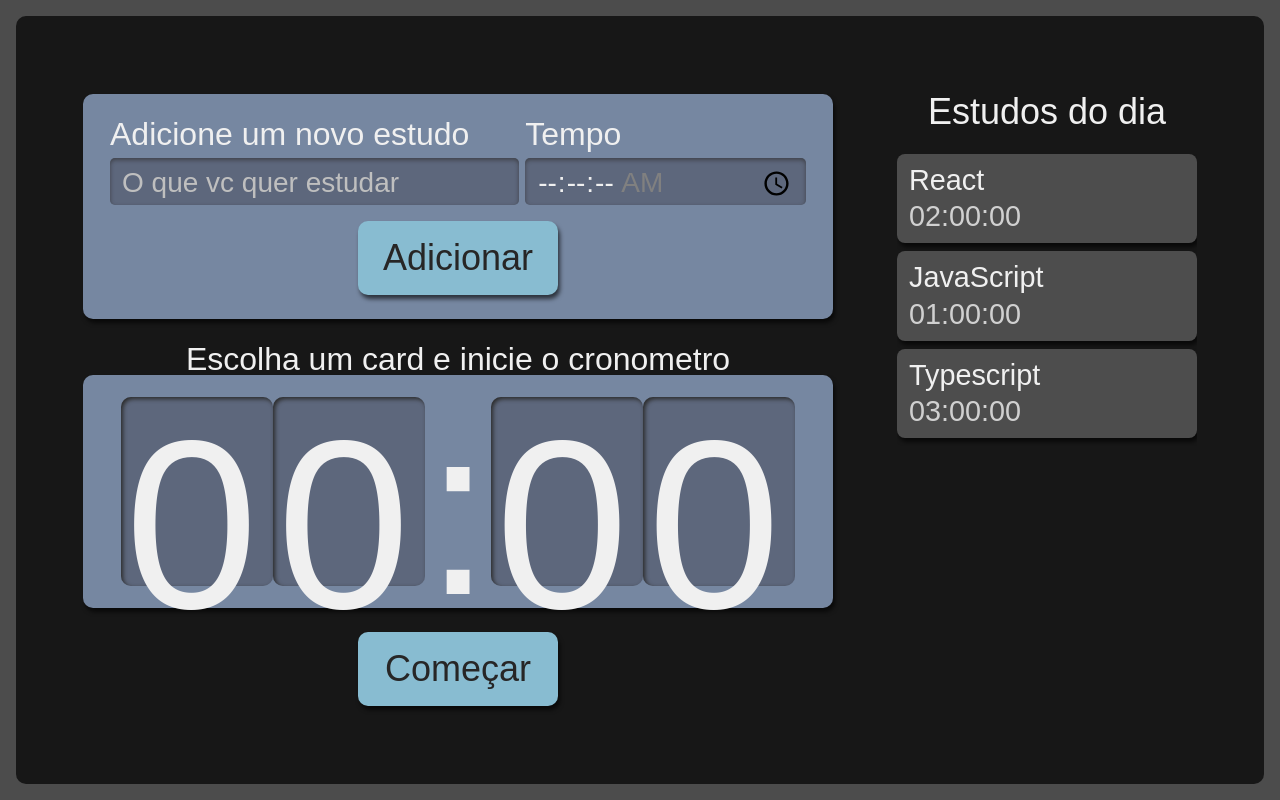
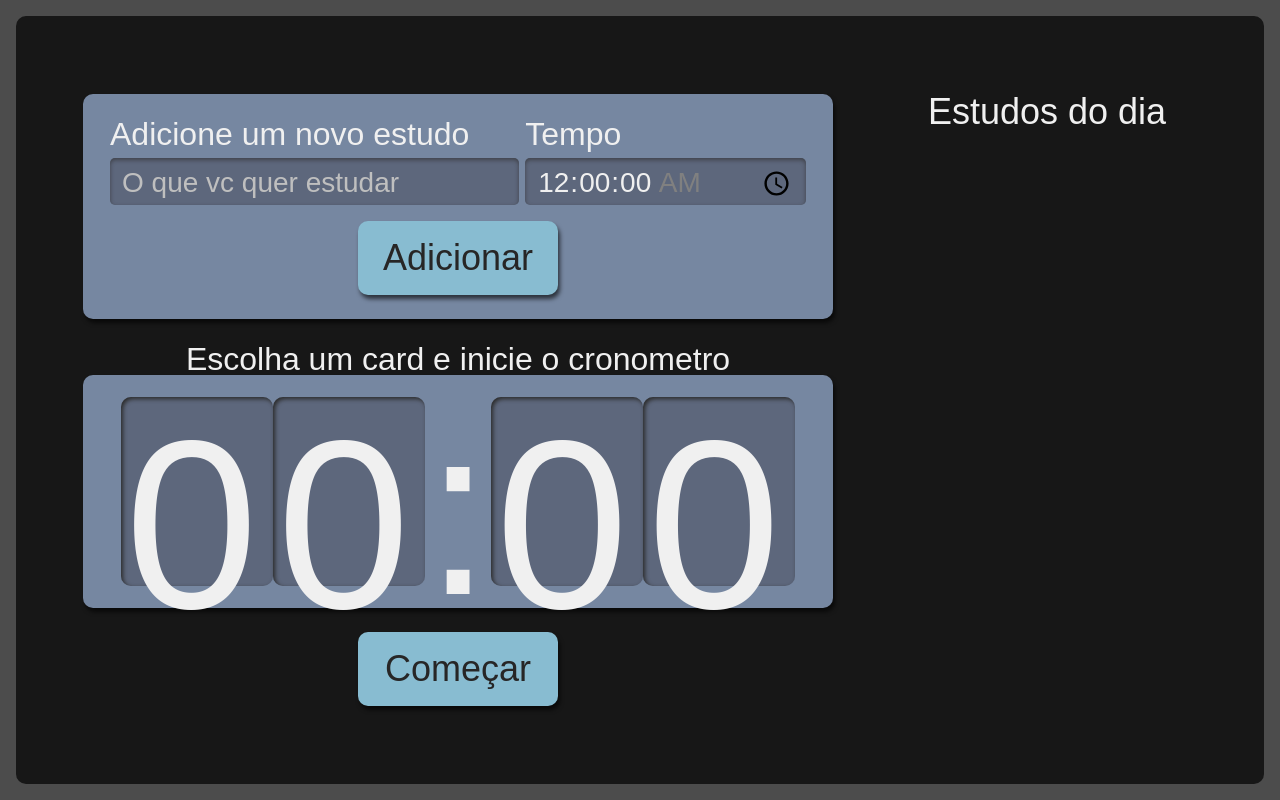
Before and after one commit to cristopherpds/alura-studies, a React (Create React App) app: page / in a window 1280 px wide. Built offline with nearby package versions, Linux system fonts and the light colour scheme.

Commit message:
Using state to update components, contol fields of form with states, creation of interfaces, use of props to report change of state

```diff
--- a/package.json
+++ b/package.json
@@ -14,6 +14,7 @@
     "react-dom": "^18.2.0",
     "react-scripts": "^5.0.1",
     "typescript": "^4.8.3",
+    "uuid": "^9.0.0",
     "web-vitals": "^2.1.4"
   },
   "scripts": {
@@ -41,6 +42,7 @@
     ]
   },
   "devDependencies": {
+    "@types/uuid": "^8.3.4",
     "sass": "^1.54.9",
     "typescript-plugin-css-modules": "^3.4.0"
   }
--- a/src/components/Botao/index.tsx
+++ b/src/components/Botao/index.tsx
@@ -3,11 +3,13 @@
 
 interface IProps {
     children: React.ReactNode;
+    type?: "button" | "submit" | "reset" | undefined
 }
 class Botao extends React.Component<IProps>{
   render(){
+    const {type='button'} = this.props;
     return(
-      <button className={style.botao}>
+      <button type={type} className={style.botao}>
         {this.props.children}
       </button>
     )
--- a/src/components/Formulario/index.tsx
+++ b/src/components/Formulario/index.tsx
@@ -1,16 +1,45 @@
 import React from "react";
+import { ITarefa } from "../../types/tarefa";
 import Botao from "../Botao";
-import style from './style.module.scss';
-class Formulario extends React.Component {
+import style from "./style.module.scss";
+import {v4 as uuidv4} from "uuid";
+class Formulario extends React.Component<{
+  setTarefas: React.Dispatch<React.SetStateAction<ITarefa[]>>;
+}> {
+  state = {
+    tarefa: "",
+    tempo: "00:00",
+  };
+
+  adicionarTarefa(e: React.FormEvent) {
+    e.preventDefault();
+    this.props.setTarefas((tarefasAntigas) => [
+      ...tarefasAntigas,
+      {
+        ...this.state,
+        selecionado: false,
+        completado: false,
+        id: uuidv4()
+      },
+    ]);
+    this.setState({ tarefa: "", tempo: "00:00" });
+  }
   render() {
     return (
-      <form className={style.novaTarefa}>
+      <form
+        className={style.novaTarefa}
+        onSubmit={this.adicionarTarefa.bind(this)}
+      >
         <div className={style.inputContainer}>
           <label htmlFor="tarefa">Adicione um novo estudo</label>
           <input
             type="text"
             name="tarefa"
             id="tarefa"
+            value={this.state.tarefa}
+            onChange={(e) =>
+              this.setState({ ...this.state, tarefa: e.target.value })
+            }
             placeholder="O que vc quer estudar"
             required
           />
@@ -22,14 +51,16 @@
             step="1"
             name="tempo"
             id="tempo"
+            value={this.state.tempo}
+            onChange={(e) =>
+              this.setState({ ...this.state, tempo: e.target.value })
+            }
             min="00:00:00"
             max="01:30:00"
             required
           />
         </div>
-        <Botao>
-          Adicionar
-        </Botao>
+        <Botao type="submit">Adicionar</Botao>
       </form>
     );
   }
--- a/src/components/Lista/Item/index.tsx
+++ b/src/components/Lista/Item/index.tsx
@@ -1,5 +1,8 @@
+import { ITarefa } from '../../../types/tarefa'
 import style from '../style.module.scss'
-export default function Item({tarefa, tempo}:{tarefa:String, tempo:String}){
+export default function Item({tarefa, tempo,selecionado, completado, id}:ITarefa){
+  console.log('item actual: ',{tarefa, tempo,selecionado, completado, id});
+
   return(
     <li className={style.item}>
       <h3>{tarefa}</h3>
--- a/src/components/Lista/index.tsx
+++ b/src/components/Lista/index.tsx
@@ -1,22 +1,10 @@
-import React from "react";
+import { ITarefa } from "../../types/tarefa";
 import Item from "./Item";
 import style from './style.module.scss';
 
-function Lista() {
-  const tarefas = [
-    {
-      tarefa: "React",
-      tempo: "02:00:00",
-    },
-    {
-      tarefa: "JavaScript",
-      tempo: "01:00:00",
-    },
-    {
-      tarefa: "Typescript",
-      tempo: "03:00:00",
-    }
-  ];
+
+
+function Lista({tarefas}:{tarefas:ITarefa[]}) {
   return (
     <aside className={style.listaTarefas}>
       <h2>Estudos do dia</h2>
--- a/src/pages/App.tsx
+++ b/src/pages/App.tsx
@@ -1,14 +1,16 @@
-import React from 'react';
+import React,{useState} from 'react';
 import Formulario from '../components/Formulario';
 import Lista from '../components/Lista';
 import style from './style.module.scss';
 import  Cronometro from '../components/Cronometro/index';
+import { ITarefa } from '../types/tarefa';
 
 function App() {
+  const [tarefas, setTarefas]= useState<ITarefa[] | []>([]);
   return (
     <div className={style.AppStyle}>
-      <Formulario/>
-      <Lista/>
+      <Formulario setTarefas={setTarefas}/>
+      <Lista tarefas={tarefas}/>
       <Cronometro/>
     </div>
   );
--- /dev/null
+++ b/src/types/tarefa.ts
@@ -0,0 +1,7 @@
+export interface ITarefa{
+  tarefa:String;
+  tempo:String,
+  selecionado: boolean,
+  completado: boolean,
+  id: String
+}
```
Also changed, not shown: 1 other file (tests, documents, lock files or other folders).
